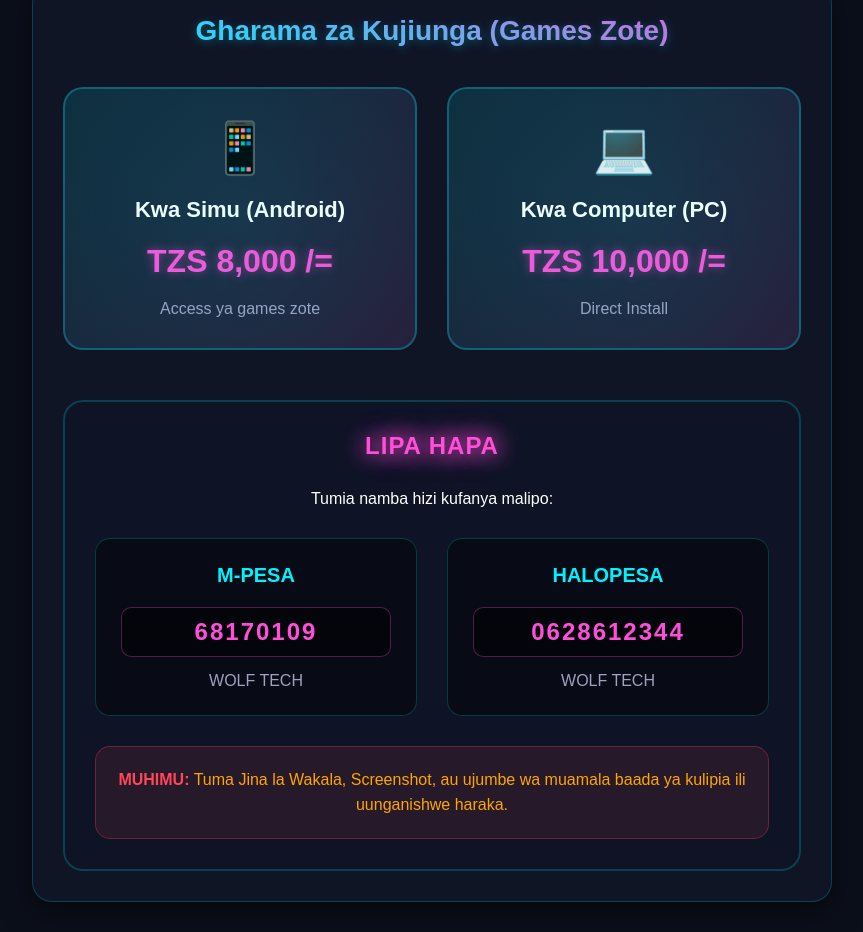
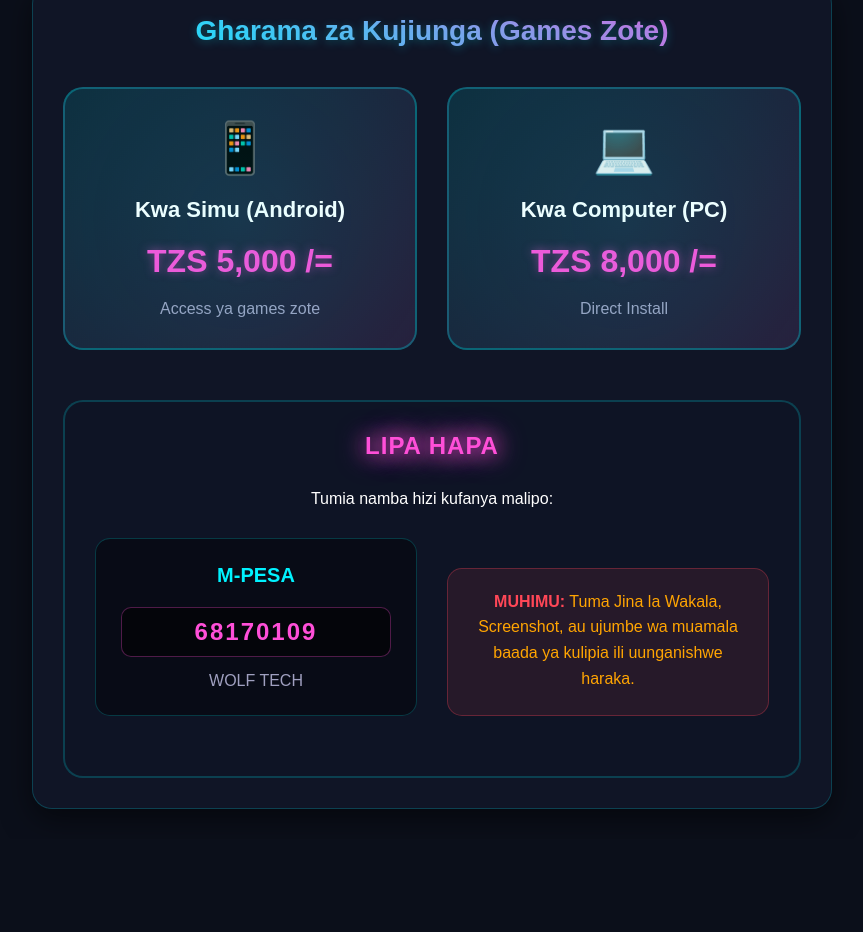
Before and after one commit to WolfT31/Wolftz-gaming, a plain HTML site: page index.html in a window 1280 px wide. Shown: the part 1492-2424 px from the top of the page, without its empty margins (208-1071 px from the left). After the commit the page ends 2331 px from the top, so only its background shows below. Drawn offline with Linux system fonts and the light colour scheme; no server answers.

Commit message:
Update index.html

```diff
--- a/index.html
+++ b/index.html
@@ -173,14 +173,14 @@
         <div class="price-card">
           <div class="price-icon">📱</div>
           <h3>Kwa Simu (Android)</h3>
-          <div class="price-amount">TZS 8,000 /=</div>
+          <div class="price-amount">TZS 5,000 /=</div>
           <p class="price-desc">Access ya games zote</p>
         </div>
 
         <div class="price-card">
           <div class="price-icon">💻</div>
           <h3>Kwa Computer (PC)</h3>
-          <div class="price-amount">TZS 10,000 /=</div>
+          <div class="price-amount">TZS 8,000 /=</div>
           <p class="price-desc">Direct Install</p>
         </div>
       </div>
@@ -198,14 +198,14 @@
             </div>
           </div>
 
-          <div class="payment-method">
+          <!--  <div class="payment-method">
             <h4>HALOPESA</h4>
             <div class="payment-details">
               <div class="account-number">0628612344</div>
               <div class="account-name">WOLF TECH</div>
             </div>
           </div>
-        </div>
+        </div>-->
 
         <div class="important-note">
           <div class="note-text">
```
